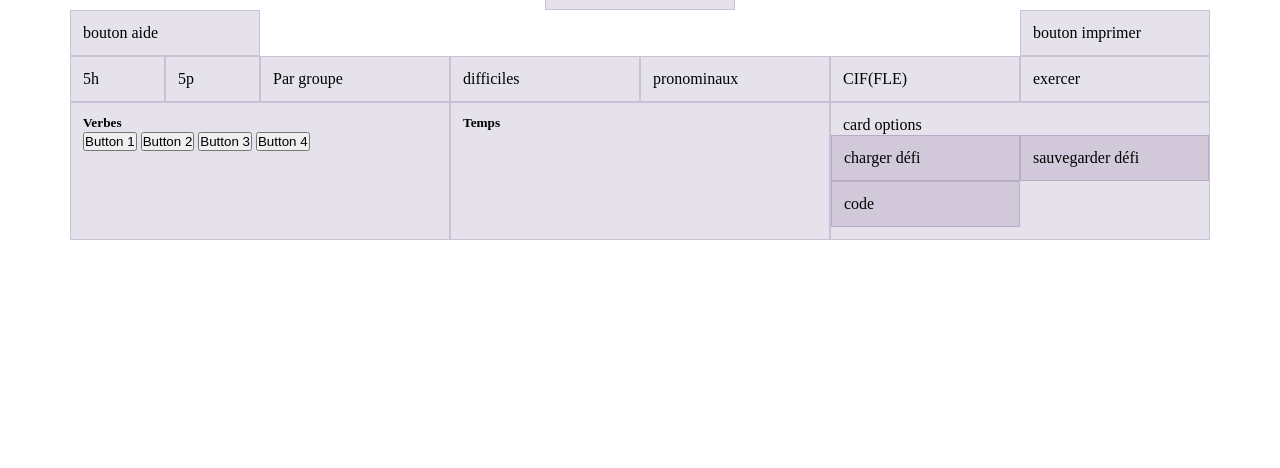
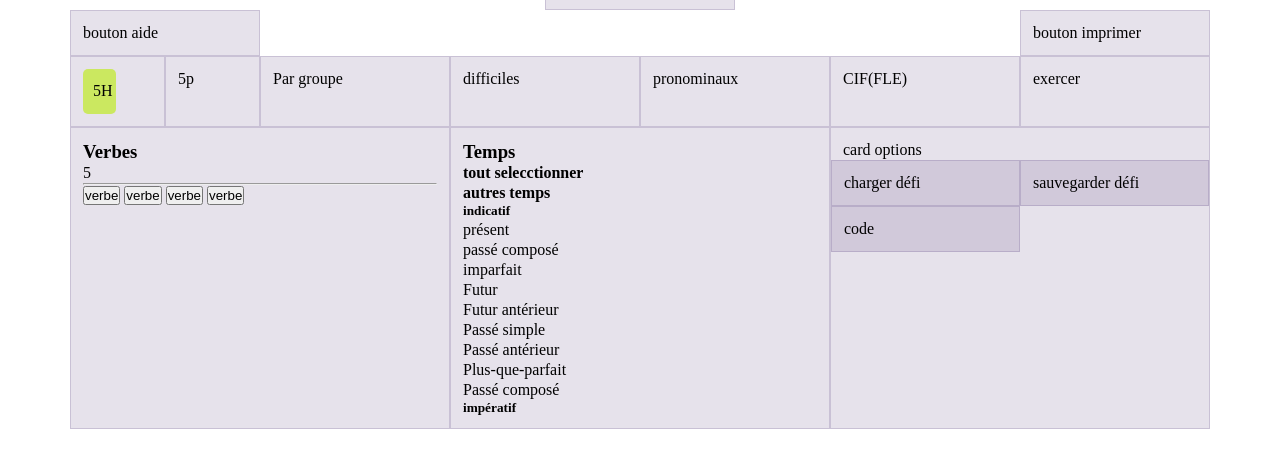
Before and after one commit to bobby6999/tatitotu, a website built with Parcel: page src/index.html in a window 1280 px wide. Shown: the part 50-518 px from the top of the page. Built offline with nearby package versions, Linux system fonts and the light colour scheme.

Commit message:
importation de module

```diff
--- a/src/index.html
+++ b/src/index.html
@@ -20,7 +20,9 @@
     </div>
     <div class="container">
       <div class="row">
-        <div class="col-1">5h</div>
+        <div class="col-1">
+          <div class="dropdown">5H</div>
+        </div>
         <div class="col-1">5p</div>
         <div class="col-2">Par groupe</div>
         <div class="col-2">difficiles</div>
@@ -33,16 +35,36 @@
       <div class="row">
         <div class="col-4">
           <div class="card">
-            <h5 class="card-title">Verbes</h5>
-            <button class="verb-btn">Button 1</button>
-            <button class="verb-btn">Button 2</button>
-            <button class="verb-btn">Button 3</button>
-            <button class="verb-btn">Button 4</button>
+            <div class="card-body">
+              <h3 class="card-title">Verbes</h3>
+              <p>5</p>
+              <hr />
+              <div class="button-list">
+                <!--bouttons -->
+                <button class="tag">verbe</button>
+                <button class="tag">verbe</button>
+                <button class="tag">verbe</button>
+                <button class="taf">verbe</button>
+              </div>
+            </div>
           </div>
         </div>
         <div class="col-4">
           <div class="card">
-            <h5 class="card-title">Temps</h5>
+            <h3 class="card-title">Temps</h3>
+            <h4>tout selecctionner</h4>
+            <h4>autres temps</h4>
+            <h5>indicatif</h5>
+            <p>présent</p>
+            <p>passé composé</p>
+            <p>imparfait</p>
+            <p>Futur</p>
+            <p>Futur antérieur</p>
+            <p>Passé simple</p>
+            <p>Passé antérieur</p>
+            <p>Plus-que-parfait</p>
+            <p>Passé composé</p>
+            <h5>impératif</h5>
           </div>
         </div>
         <div class="col-4">
--- a/src/scss/main.scss
+++ b/src/scss/main.scss
@@ -1,4 +1,5 @@
 @import "base";
 @import "layout";
-@import "modules/example";
+@import "modules/dropdown";
+@import "modules/tag";
 @import "bootstrap/scss/bootstrap-grid";
--- /dev/null
+++ b/src/scss/modules/_dropdown.scss
@@ -0,0 +1,10 @@
+.dropdown {
+  display: inline-flex;
+  height: 45px;
+  padding: 3px 3px 3px 10px;
+  align-items: center;
+  gap: 48px;
+  flex-shrink: 0;
+  border-radius: 5px;
+  background: var(--yellowish-green, #cbe860);
+}
```
Also changed, not shown: src/scss/modules/_tag.scss (added).
